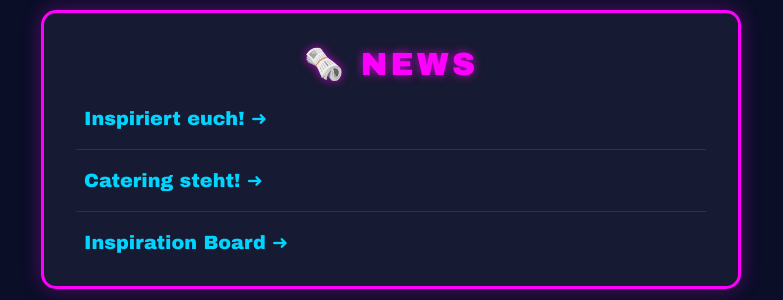
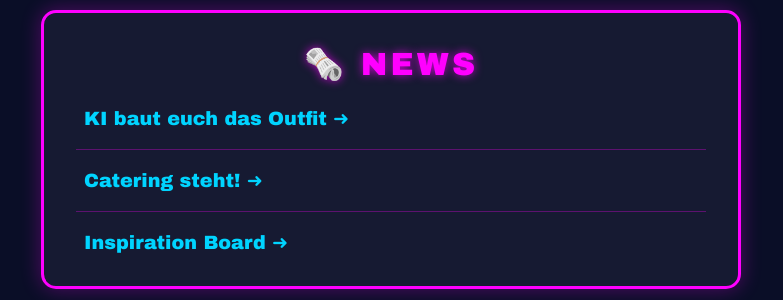
Before and after one commit to falkorichter/4040party, a Jekyll site: the page built from index.html, in a window 1280 px wide. Shown: the part 1432-1732 px from the top of the page, without its empty margins (249-1032 px from the left). Built offline with Jekyll 4.4.1, drawn with Linux system fonts in a browser that asks for light colours.

Commit message:
Update 2026-03-03-inspo.md

```diff
--- a/_posts/2026-03-03-inspo.md
+++ b/_posts/2026-03-03-inspo.md
@@ -1,11 +1,11 @@
 ---
 layout: post
-title: "Inspiriert euch!"
+title: "KI baut euch das Outfit"
 date: 2026-03-03
 ---
 
-Ihr sucht Inspo - nutzt Gemini und Co!
+Nutzt Gemini und Co!
 
-"Male eine bild als kostüm inspo mit Jorts (jeans shorts) für eine 80er Jahre Party, Fukohila, MTF shirt und was noch so in die 80er passt":
+> "Male eine bild als kostüm inspo mit Jorts (jeans shorts) für eine 80er Jahre Party, Fukohila, MTF shirt und was noch so in die 80er passt":
 
 ![](jorts.png)
```
